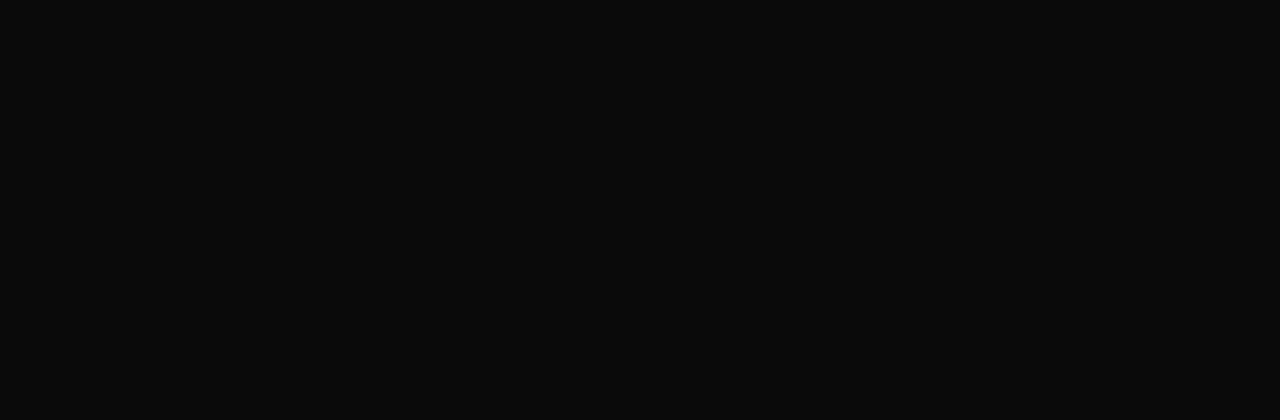
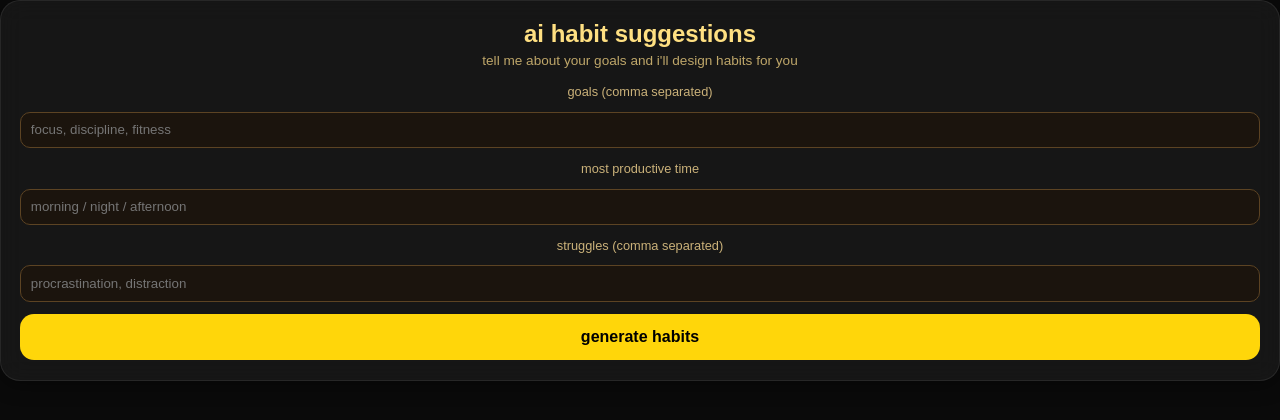
Before and after one commit to maithilimukherjee/ai-habit-tracker, a React (Vite) app in the folder frontend/: page /ai/suggestions in a window 1280 px wide. Before the commit this address had no page. Shown: the top 420 px of the page. Built offline with nearby package versions, Linux system fonts and the light colour scheme; sample sign-in values are in the browser's storage.

Commit message:
Add AI suggestions feature with dedicated page and styling; enhance habit suggestion logic

```diff
--- a/frontend/src/App.jsx
+++ b/frontend/src/App.jsx
@@ -4,6 +4,7 @@ import Login from "./pages/Login";
 import Register from "./pages/Register";
 import Dashboard from "./pages/Dashboard";
 import "./styles/globals.css"
+import AISuggestions from "./pages/AISuggestions";
 
 import ProtectedRoute from "./components/common/ProtectedRoute";
 
@@ -31,6 +32,8 @@ function App() {
         }
       />
 
+      <Route path="/ai/suggestions" element={<ProtectedRoute><AISuggestions /></ProtectedRoute>} />
+
     </Routes>
   );
 }
--- a/frontend/src/components/dashboard/AIInsightsSection.jsx
+++ b/frontend/src/components/dashboard/AIInsightsSection.jsx
@@ -1,6 +1,8 @@
 import { useState } from "react";
 
 import Card from "../common/Card";
+
+import { useNavigate } from "react-router-dom";
 
 import {
   getMorningMotivation,
@@ -18,6 +20,7 @@ function AIInsightsSection() {
   const [weekly, setWeekly] = useState("");
   const [loading, setLoading] = useState(false);
   const [generated, setGenerated] = useState(false);
+  const navigate = useNavigate();
 
   const generateCoreInsights = async () => {
 
@@ -42,22 +45,9 @@ function AIInsightsSection() {
     }
   };
 
-  const handleSuggestions = async () => {
-    try {
-      setLoading(true);
-      const res = await suggestIdeas({
-        goals: ["focus", "discipline"],
-        productiveTime: "morning",
-        struggles: ["procrastination"]
-      });
-
-      alert("suggestions generated — check console or UI next step");
-      console.log(res);
-
-    } finally {
-      setLoading(false);
-    }
-  };
+  const handleSuggestions = () => {
+  navigate("/ai/suggestions");
+};
 
   const handleRecovery = async () => {
     try {
--- /dev/null
+++ b/frontend/src/pages/AISuggestions.jsx
@@ -0,0 +1,125 @@
+import { useState } from "react";
+import Card from "../components/common/Card";
+import Button from "../components/common/Button";
+import { suggestIdeas } from "../services/aiService";
+import "../styles/aiSuggestions.css";
+
+function AISuggestions() {
+
+  const [goals, setGoals] = useState("");
+  const [productiveTime, setProductiveTime] = useState("");
+  const [struggles, setStruggles] = useState("");
+  const [loading, setLoading] = useState(false);
+  const [result, setResult] = useState(null);
+
+  const handleGenerate = async () => {
+    if (!goals.trim()) return;
+
+    try {
+      setLoading(true);
+
+      const res = await suggestIdeas({
+        goals: goals.split(",").map((g) => g.trim()),
+        productiveTime,
+        struggles: struggles.split(",").map((s) => s.trim())
+      });
+
+      // 🔥 SAFE NORMALIZATION (fixes your missing description issue)
+      const data = res?.suggestions || [];
+
+      const normalized = Array.isArray(data)
+        ? data.map((item) =>
+            typeof item === "string"
+              ? {
+                  title: item,
+                  description: "",
+                  category: ""
+                }
+              : {
+                  title: item.title || item.name || "habit idea",
+                  description: item.description || "no description provided",
+                  category: item.category || ""
+                }
+          )
+        : [];
+
+      setResult(normalized);
+
+    } catch (err) {
+      console.log(err);
+    } finally {
+      setLoading(false);
+    }
+  };
+
+  return (
+    <div className="ai-suggestions-page">
+
+      <Card className="ai-suggestions-card">
+        <h2>ai habit suggestions</h2>
+        <p className="subtext">
+          tell me about your goals and i'll design habits for you
+        </p>
+
+        <div className="form">
+
+          <label>goals (comma separated)</label>
+          <input
+            value={goals}
+            onChange={(e) => setGoals(e.target.value)}
+            placeholder="focus, discipline, fitness"
+          />
+
+          <label>most productive time</label>
+          <input
+            value={productiveTime}
+            onChange={(e) => setProductiveTime(e.target.value)}
+            placeholder="morning / night / afternoon"
+          />
+
+          <label>struggles (comma separated)</label>
+          <input
+            value={struggles}
+            onChange={(e) => setStruggles(e.target.value)}
+            placeholder="procrastination, distraction"
+          />
+
+          <Button onClick={handleGenerate} disabled={loading}>
+            {loading ? "generating..." : "generate habits"}
+          </Button>
+
+        </div>
+      </Card>
+
+      {result && (
+        <div className="results">
+          <h3>your personalized habits</h3>
+
+          <div className="grid">
+            {result.map((item, idx) => (
+              <Card key={idx} className="habit-card">
+
+                <h4>{item.title}</h4>
+
+                <p>
+                  {item.description}
+                </p>
+
+                {item.category && (
+                  <span className="tag">
+                    {item.category}
+                  </span>
+                )}
+
+              </Card>
+            ))}
+          </div>
+
+        </div>
+      )}
+
+    </div>
+  );
+}
+
+export default AISuggestions;
--- /dev/null
+++ b/frontend/src/styles/aiSuggestions.css
@@ -0,0 +1,89 @@
+.ai-suggestions-page {
+  display: flex;
+  flex-direction: column;
+  gap: 1.5rem;
+}
+
+.ai-suggestions-card {
+  padding: 1.2rem;
+}
+
+.ai-suggestions-card h2 {
+  color: #ffe082;
+  margin-bottom: 0.3rem;
+}
+
+.subtext {
+  color: #bfa76a;
+  font-size: 0.85rem;
+  margin-bottom: 1rem;
+}
+
+.form {
+  display: flex;
+  flex-direction: column;
+  gap: 0.8rem;
+}
+
+.form label {
+  font-size: 0.8rem;
+  color: #cbb27a;
+}
+
+.form input {
+  padding: 0.6rem;
+  border-radius: 10px;
+  border: 1px solid #5c4323;
+  background: #1b140d;
+  color: #f4e7c5;
+  outline: none;
+}
+
+.form input:focus {
+  border-color: #c89b3c;
+}
+
+.results {
+  margin-top: 1rem;
+}
+
+.results h3 {
+  color: #ffe082;
+  margin-bottom: 0.8rem;
+}
+
+.grid {
+  display: grid;
+  grid-template-columns: repeat(auto-fit, minmax(220px, 1fr));
+  gap: 1rem;
+}
+
+.habit-card {
+  background: #2a2118;
+  border: 1px solid #5c4323;
+  padding: 1rem;
+  border-radius: 14px;
+  transition: 0.2s ease;
+}
+
+.habit-card:hover {
+  transform: translateY(-3px);
+  border-color: #c89b3c;
+}
+
+.habit-card h4 {
+  color: #ffd54f;
+  margin-bottom: 0.4rem;
+}
+
+.habit-card p {
+  color: #f4e7c5;
+  font-size: 0.9rem;
+}
+
+.tag {
+  display: inline-block;
+  margin-top: 0.5rem;
+  font-size: 0.75rem;
+  color: #c89b3c;
+}
```
Also changed, not shown: 1 other file (tests, documents, lock files or other folders).
